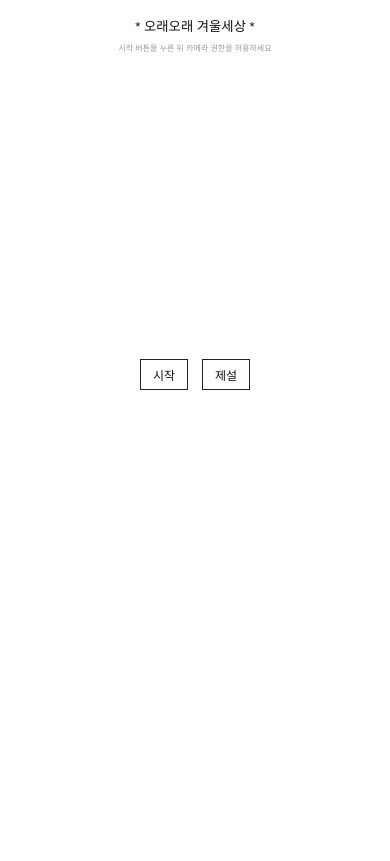
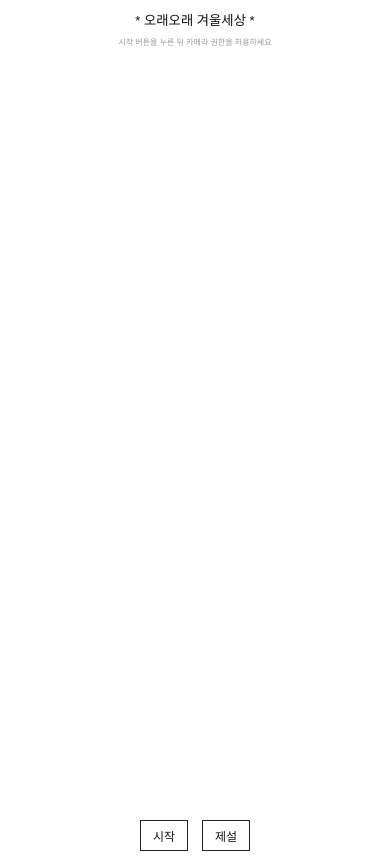
Before and after one commit to wintertheory/oreorewinterworld, a plain HTML site: page index.html in a window 390 px wide. Drawn offline with Linux system fonts and the light colour scheme.

Commit message:
Update style.css

```diff
--- a/style.css
+++ b/style.css
@@ -1,6 +1,7 @@
 /* ============================================================
-   오래오래 겨울세상 - style.css
-   iPhone Safari: DOM video + transparent canvas overlay
+   오래오래 겨울세상 - stable responsive layout
+   Desktop: 16:9 stage
+   iPhone/mobile: native screen-shaped stage + video contain
    ============================================================ */
 
 * {
@@ -20,15 +21,22 @@ body {
   display: flex;
   justify-content: center;
   align-items: flex-start;
+  overflow-x: hidden;
 }
 
 .app {
   width: 100%;
   min-height: 100vh;
+  min-height: 100dvh;
   padding: 24px 16px 32px;
   display: flex;
   flex-direction: column;
   align-items: center;
+}
+
+.site-header {
+  width: 100%;
+  flex: 0 0 auto;
 }
 
 .page-title {
@@ -53,35 +61,36 @@ body {
 }
 
 .stage-wrap {
-  width: min(calc(100vw - 32px), 960px);
+  position: relative;
+  width: 960px;
   max-width: 100%;
-  aspect-ratio: var(--stage-aspect, 16 / 9);
-  position: relative;
+  aspect-ratio: 16 / 9;
+  margin: 0 auto 14px;
   overflow: hidden;
-  margin: 0 auto 14px;
   background: #ffffff;
+  flex: 0 0 auto;
 }
 
 #video,
 #stage {
   position: absolute;
   inset: 0;
+  display: block;
   width: 100%;
   height: 100%;
 }
 
 #video {
-  display: block;
   object-fit: contain;
   object-position: center center;
   background: #ffffff;
+  transform: scaleX(-1);
 }
 
 #stage {
-  display: block;
+  z-index: 2;
+  pointer-events: auto;
   background: transparent;
-  pointer-events: auto;
-  touch-action: manipulation;
 }
 
 .controls {
@@ -94,6 +103,7 @@ body {
   gap: 10px 14px;
   flex-wrap: wrap;
   font-size: 12px;
+  flex: 0 0 auto;
 }
 
 button {
@@ -118,14 +128,37 @@ label {
   gap: 4px;
 }
 
+@media (max-width: 768px), (pointer: coarse) {
+  body {
+    align-items: stretch;
+  }
 
-@media (max-width: 700px) {
   .app {
-    padding: 18px 10px 28px;
+    padding: max(12px, env(safe-area-inset-top)) 0 max(10px, env(safe-area-inset-bottom));
+    min-height: 100dvh;
+  }
+
+  .site-header {
+    padding: 0 12px;
+  }
+
+  .title-hint {
+    margin-bottom: 10px;
   }
 
   .stage-wrap {
-    width: calc(100vw - 20px);
-    aspect-ratio: var(--stage-aspect, 4 / 3);
+    width: 100vw;
+    max-width: none;
+    height: calc(100dvh - 92px);
+    min-height: 360px;
+    max-height: none;
+    aspect-ratio: auto;
+    margin: 0 0 10px;
+  }
+
+  .controls {
+    width: 100%;
+    padding: 0 12px;
+    margin-bottom: 0;
   }
 }
```
